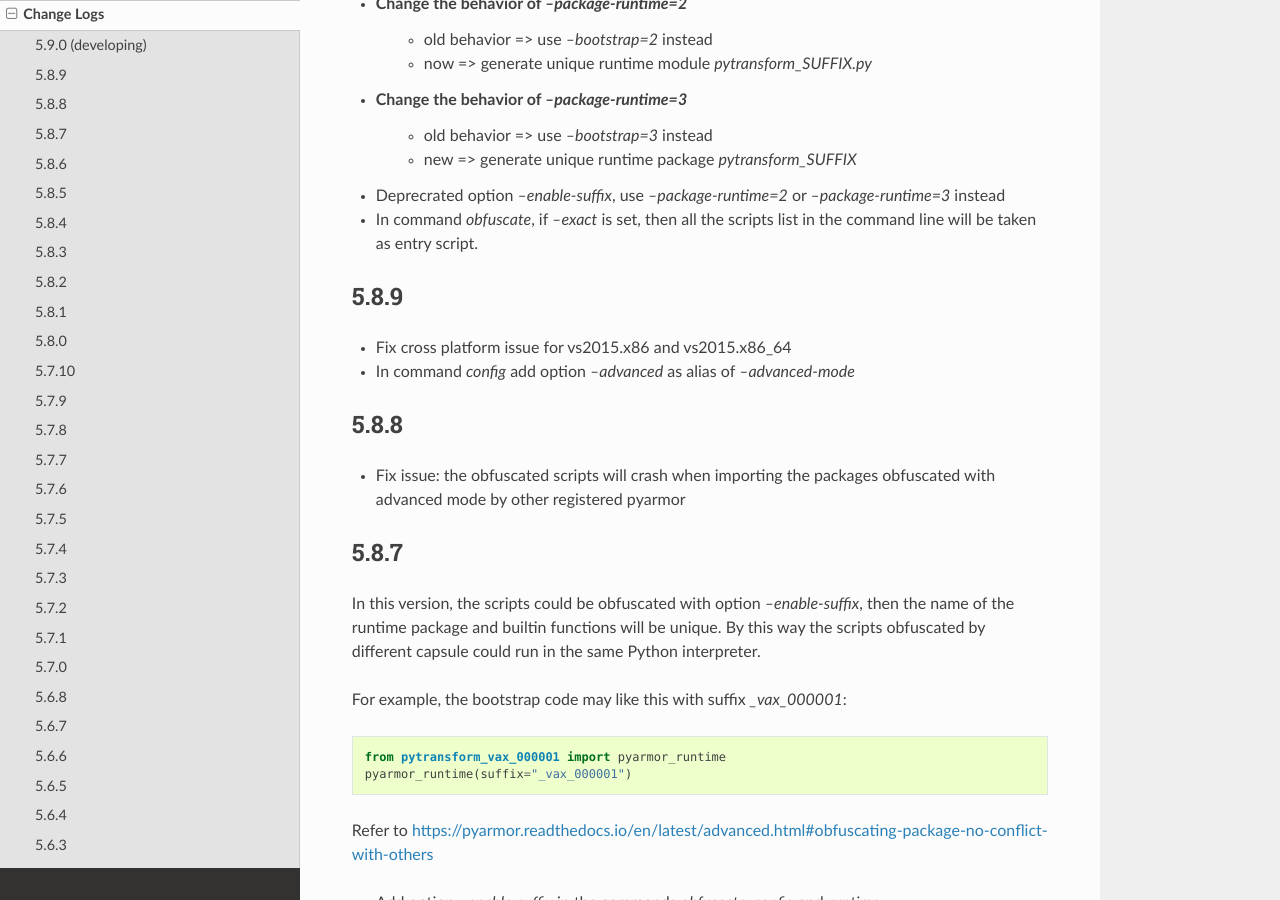
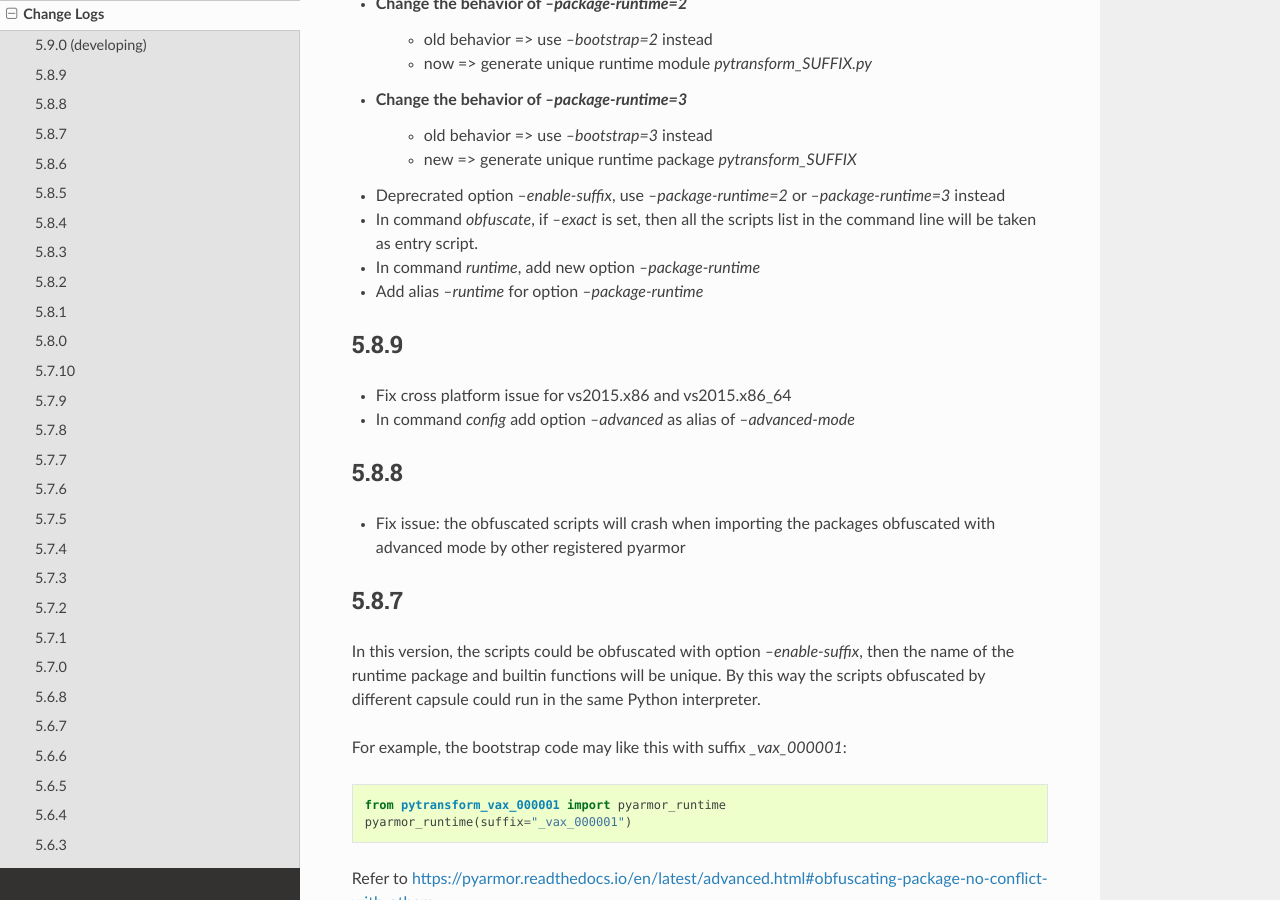
Before and after one commit to dashingsoft/pyarmor, a Sphinx documentation site: the page built from docs/change-logs.rst, in a window 1280 px wide and 900 px high, scrolled down 656 px. Built offline with Sphinx 7.4.7 and the Read the Docs theme 2.0.0, drawn with Linux system fonts in a browser that asks for light colours.

Commit message:
Add change log

```diff
--- a/docs/change-logs.rst
+++ b/docs/change-logs.rst
@@ -31,6 +31,8 @@
 * Deprecrated option `--enable-suffix`, use `--package-runtime=2` or `--package-runtime=3` instead
 * In command `obfuscate`, if `--exact` is set, then all the scripts list in the
   command line will be taken as entry script.
+* In command `runtime`, add new option `--package-runtime`
+* Add alias `--runtime` for option `--package-runtime`
 
 5.8.9
 -----
```
